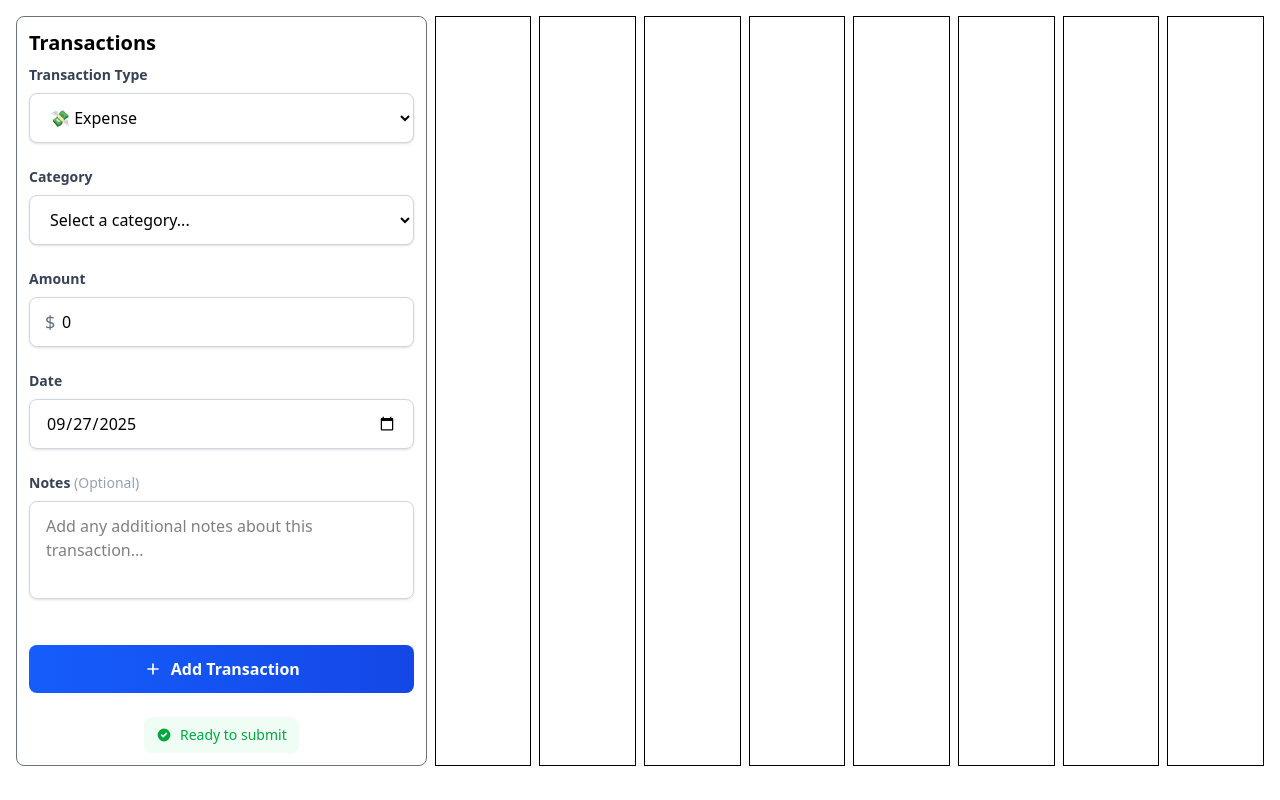
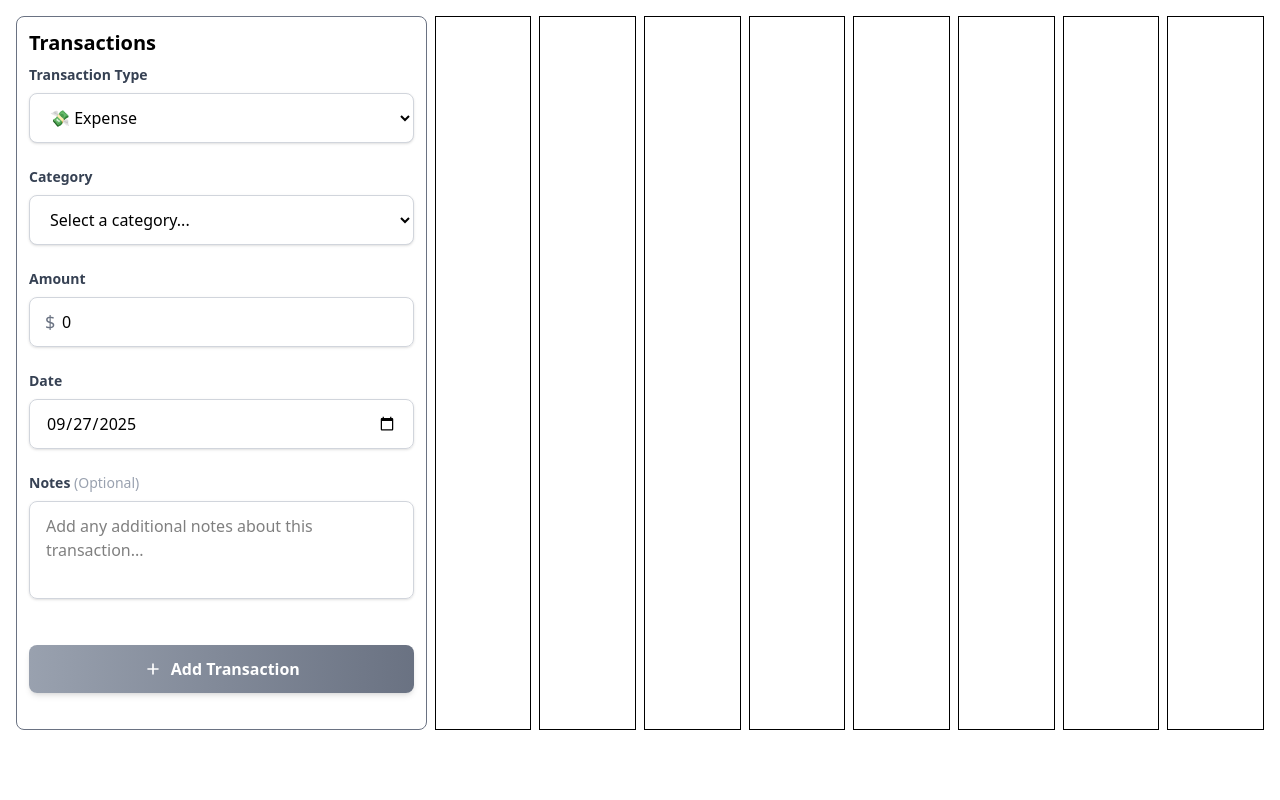
Before and after one commit to ZazaGdev/Budgie, an Angular app: page /home in a window 1280 px wide. Built offline with nearby package versions, Linux system fonts and the light colour scheme.

Commit message:
Working on form submission to add new transactions

```diff
--- a/src/app/components/transactions/transaction-form/transaction-form.component.ts
+++ b/src/app/components/transactions/transaction-form/transaction-form.component.ts
@@ -1,8 +1,11 @@
 import { CommonModule } from '@angular/common';
 import { Component, inject, OnInit } from '@angular/core';
-import { FormControl, FormGroup, ReactiveFormsModule } from '@angular/forms';
+import { FormControl, FormGroup, ReactiveFormsModule, Validators } from '@angular/forms';
+
 import { Category } from '../../../models/category.model';
+
 import { CategoriesService } from '../../../services/categories.service';
+import { TransactionService } from '../../../services/transaction.service';
 
 @Component({
   selector: 'app-transaction-form',
@@ -12,15 +15,29 @@ import { CategoriesService } from '../../../services/categories.service';
 })
 export class TransactionFormComponent implements OnInit {
   categoriesService = inject(CategoriesService);
+  transactionService = inject(TransactionService);
+
   allCategories = this.categoriesService.getFlatCategories();
   categories: Category[] = [];
 
   transactionForm = new FormGroup({
-    transactionType: new FormControl('expense'),
-    transactionCategory: new FormControl(''),
-    transactionAmount: new FormControl(0),
-    transactionDate: new FormControl(new Date().toISOString().substring(0, 10)),
-    transactionNotes: new FormControl(''),
+    transactionType: new FormControl('expense' as 'expense' | 'income', {
+      nonNullable: true,
+      validators: [Validators.required],
+    }),
+    transactionCategory: new FormControl('', {
+      nonNullable: true,
+      validators: [Validators.required],
+    }),
+    transactionAmount: new FormControl(0, {
+      nonNullable: true,
+      validators: [Validators.required, Validators.min(0.01)],
+    }),
+    transactionDate: new FormControl(new Date().toISOString().substring(0, 10), {
+      nonNullable: true,
+      validators: [Validators.required],
+    }),
+    transactionNotes: new FormControl('', { nonNullable: true }),
   });
 
   async ngOnInit() {
@@ -30,6 +47,19 @@ export class TransactionFormComponent implements OnInit {
   }
 
   onSubmit() {
-    // Handle form submission logic here
+    const data = {
+      type: this.transactionForm.value.transactionType as 'income' | 'expense',
+      amount: this.transactionForm.value.transactionAmount,
+      notes: this.transactionForm.value.transactionNotes,
+      category: {
+        id: this.transactionForm.value.transactionCategory!,
+        name:
+          this.categories.find(cat => cat.id === this.transactionForm.value.transactionCategory!)
+            ?.name || '',
+      },
+    };
+    console.log(this.transactionForm.value);
+    console.log(this.transactionForm);
+    //this.transactionService.add(this.transactionForm.value);
   }
 }
--- a/src/app/components/transactions/transaction-list/transaction-list.ts
+++ b/src/app/components/transactions/transaction-list/transaction-list.ts
@@ -4,8 +4,6 @@ import { Component } from '@angular/core';
   selector: 'app-transaction-list',
   imports: [],
   templateUrl: './transaction-list.html',
-  styleUrl: './transaction-list.scss'
+  styleUrl: './transaction-list.scss',
 })
-export class TransactionList {
-
-}
+export class TransactionList {}
--- a/src/app/models/transaction.model.ts
+++ b/src/app/models/transaction.model.ts
@@ -6,3 +6,10 @@ export interface Transaction {
   notes: string;
   category: { id: string; name: string };
 }
+
+export interface TransactionRaw {
+  type: 'income' | 'expense';
+  amount: number;
+  notes: string;
+  category: { id: string; name: string };
+}
--- a/src/app/services/transaction.service.ts
+++ b/src/app/services/transaction.service.ts
@@ -1,12 +1,30 @@
 import { Injectable } from '@angular/core';
-
+import { Transaction, TransactionRaw } from '../models/transaction.model';
+import { generateUID } from '../utils/uid.util';
 @Injectable({
   providedIn: 'root',
 })
-export class Transactions {
+export class TransactionService {
   private transactions: any[] = [];
 
   getAll() {
     return this.transactions;
   }
+
+  async add(transaction: TransactionRaw) {
+    await this.delay(Math.random() * 500);
+
+    const transactionWithId: Transaction = {
+      ...transaction,
+      date: new Date(),
+      id: generateUID(),
+    };
+
+    this.transactions.push(transactionWithId);
+    localStorage.setItem('transactions', JSON.stringify(this.transactions));
+  }
+
+  private delay(ms: number): Promise<void> {
+    return new Promise(resolve => setTimeout(resolve, ms));
+  }
 }
--- /dev/null
+++ b/src/app/utils/uid.util.ts
@@ -0,0 +1,5 @@
+export function generateUID(): string {
+  const timestamp = Date.now();
+  const random = Math.random().toString(36).substring(2, 8);
+  return `${timestamp}-${random}`;
+}
```
